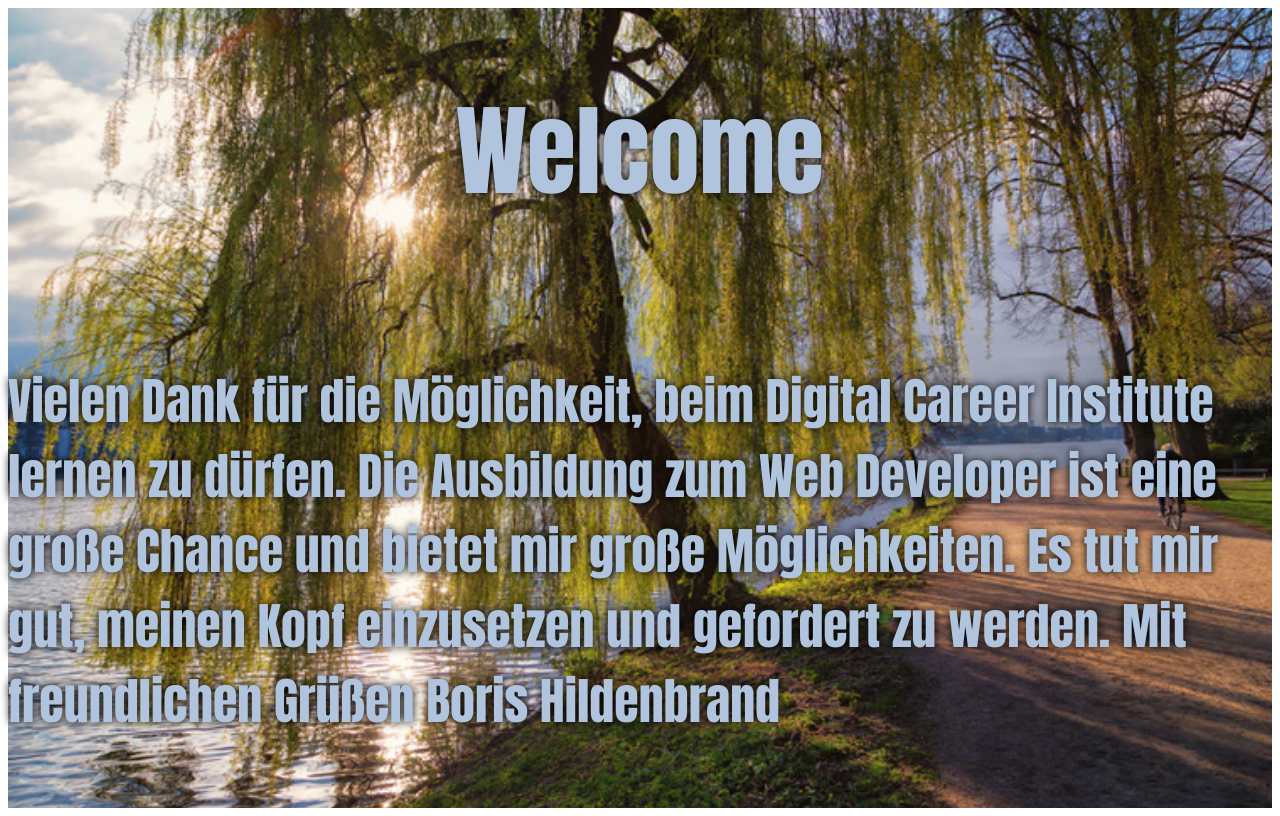
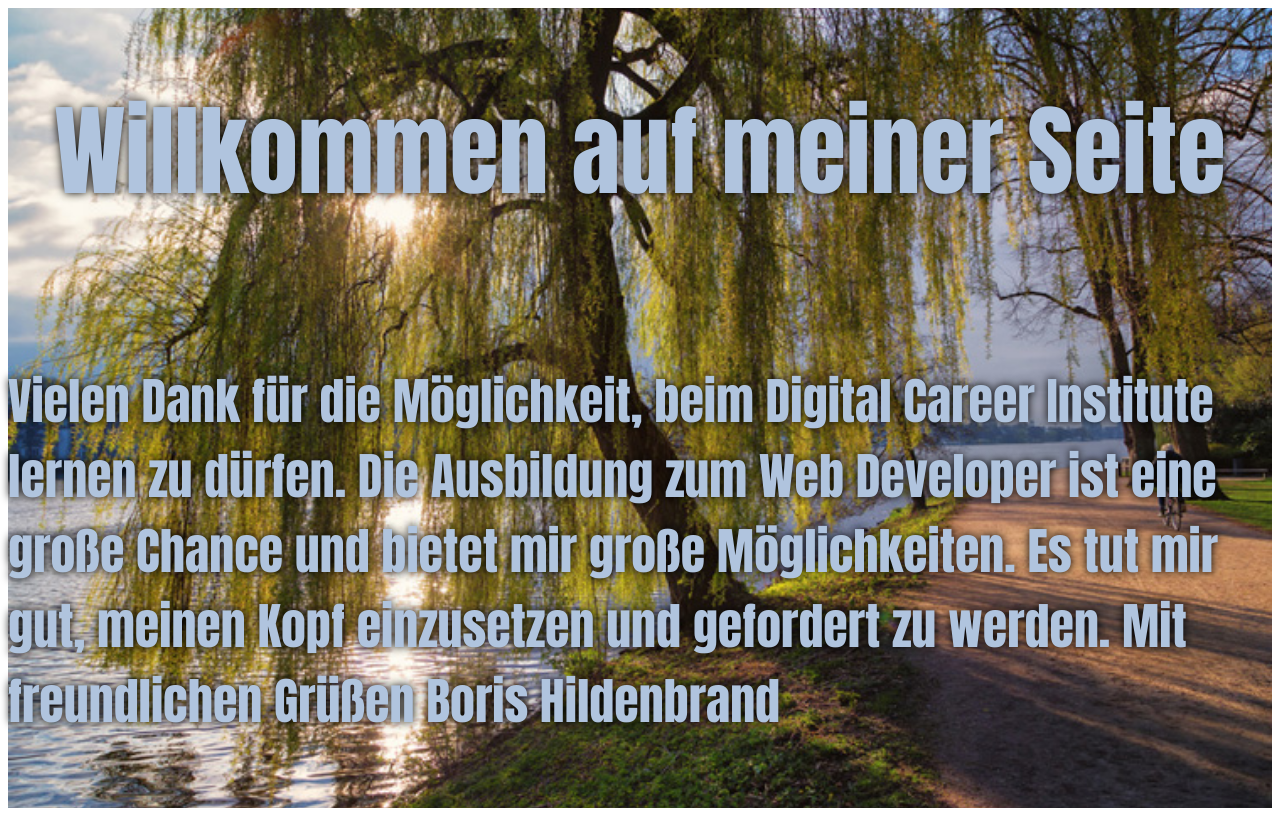
Before and after one commit to BorisHildenbrand/BorisH-Microsite, a plain HTML site: page index.html in a window 1280 px wide. Drawn offline with Linux system fonts and the light colour scheme.

Commit message:
Add files via upload

```diff
--- a/index.html
+++ b/index.html
@@ -13,7 +13,7 @@
 
     <div class="grid-align">
         <div>
-            <h1 class="text-center">Welcome
+            <h1 class="text-center">Willkommen auf meiner Seite
             </h1>
         </div>
         <div>
```
